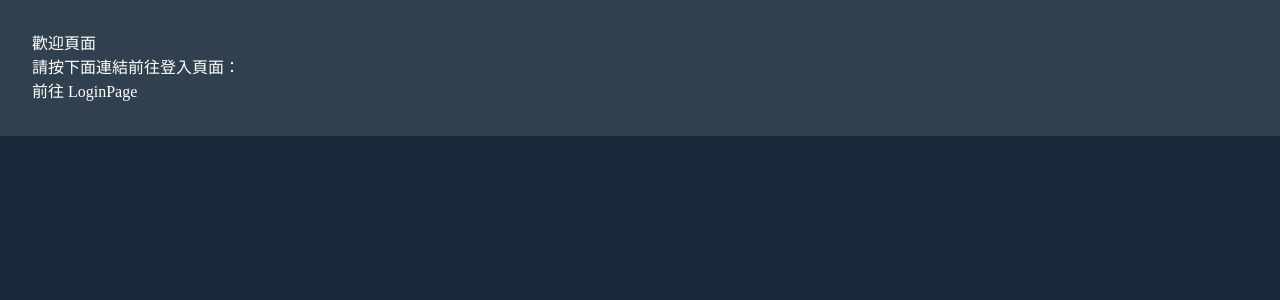
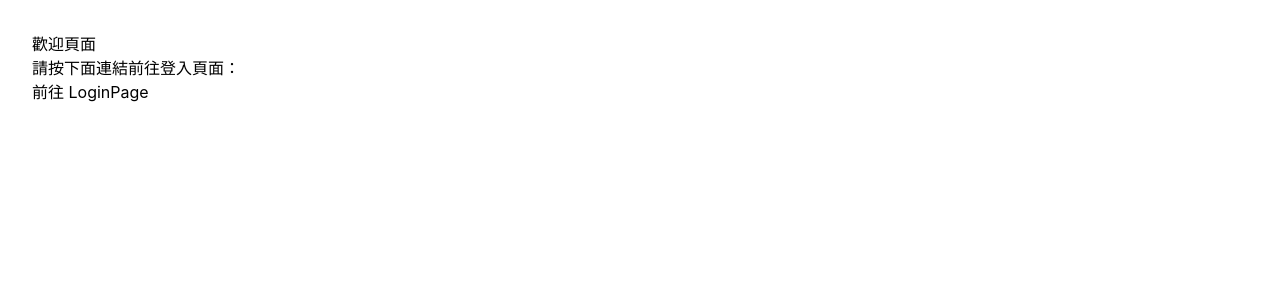
Before and after one commit to Office-Politics-Game/Office-Politics-Game, a Vue app: page / in a window 1280 px wide. Shown: the top 300 px of the page. Built offline with nearby package versions, Linux system fonts and the light colour scheme.

Commit message:
fix(user): 更改LoginPage Style的邏輯，讓顏色不會影響到HomePage

```diff
--- a/src/App.vue
+++ b/src/App.vue
@@ -1,10 +1,17 @@
 <script setup>
+import { useRoute } from 'vue-router'
+const route = useRoute()
 </script>
 
 <template>
-  <div id="app">
+  <div id="app" :class="{ 'login-route': route.name === 'Login' }">
     <router-view />
   </div>
 </template>
 
-<style scoped></style>
+<style>
+#app.login-route {
+  min-height: 100vh;
+  overflow: hidden;
+}
+</style>
--- a/src/components/LoginPage.vue
+++ b/src/components/LoginPage.vue
@@ -1,5 +1,5 @@
 <template>
-  <div class="app">
+  <div class="login-page app">
     <!-- ── Cinematic Background ── -->
     <div class="bg">
       <div class="bgOrb bgOrb1" />
@@ -29,12 +29,14 @@ import LoginContent from './LoginContent.vue'
 <style>
 @import '../assets/styles/LoginStyle.css';
 @import url('https://fonts.googleapis.com/css2?family=Noto+Serif+TC:wght@400;700&family=Cinzel:wght@400;700&display=swap');
+</style>
 
-body {
-  font-family: var(--font-body);
+<style scoped>
+.login-page {
   min-height: 100vh;
+  overflow: hidden;
   background: #1a2a3a;
-  overflow: hidden;
+  color: #ffffff;
 }
 
 .app {
--- a/src/views/HomePage.vue
+++ b/src/views/HomePage.vue
@@ -12,7 +12,5 @@
 <style scoped>
 .home-page {
   padding: 2rem;
-  background: rgba(253, 253, 253, 0.1);
-  color: #fff;
 }
 </style>
```
